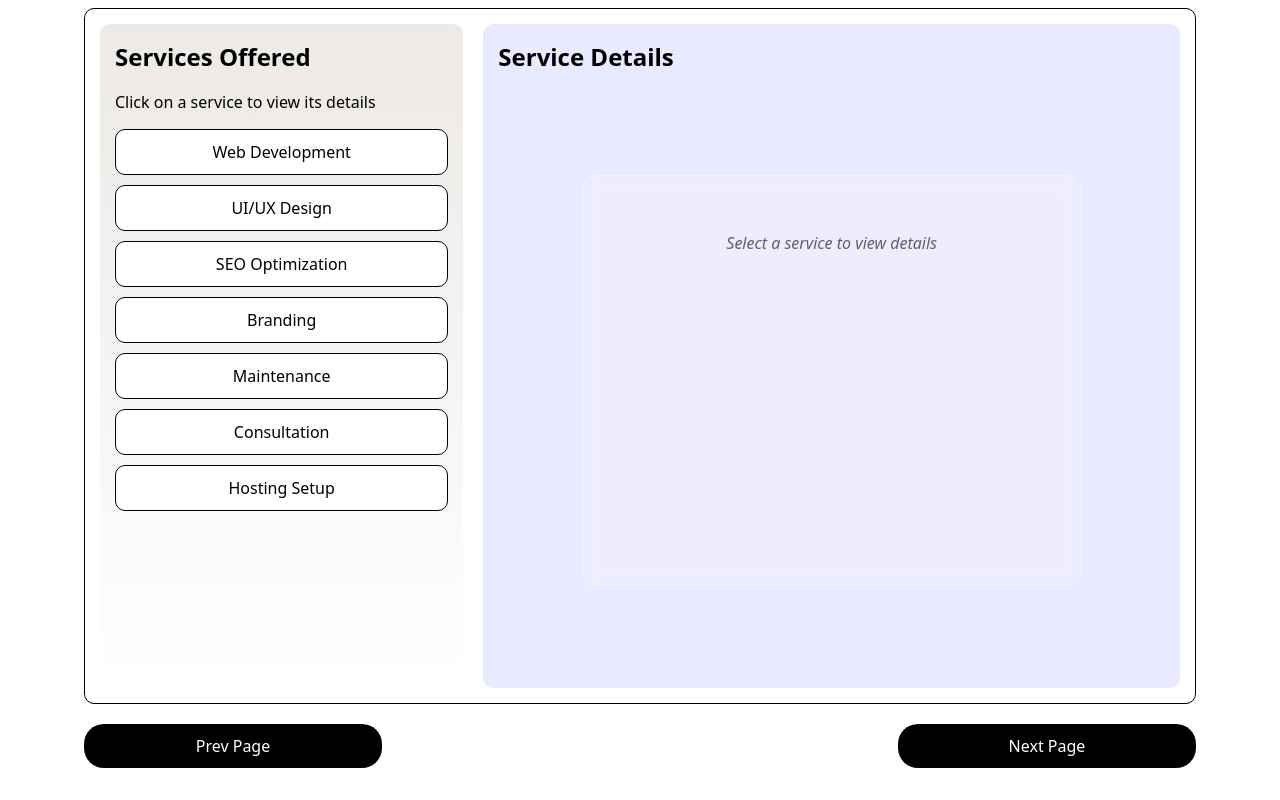
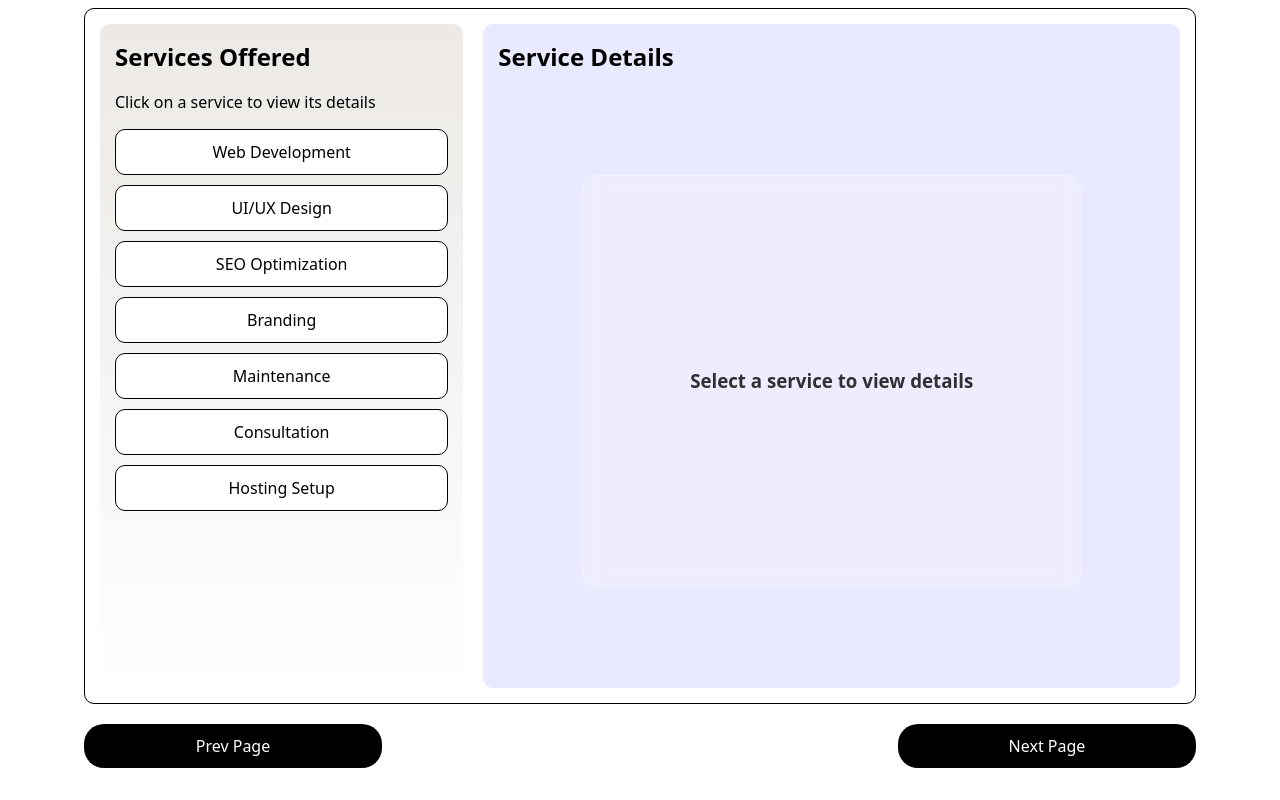
Before and after one commit to developer866/My_World, a React (Vite) app: page /Services in a window 1280 px wide. Built offline with nearby package versions, Linux system fonts and the light colour scheme.

Commit message:
Update Service.jsx to use an h3 for placeholder text; enhance styling in service.css for better layout and visibility

```diff
--- a/src/Pages/Service.jsx
+++ b/src/Pages/Service.jsx
@@ -45,7 +45,7 @@ function Service() {
               <p>{selectedService.description}</p>
             </>
           ) : (
-            <p className="placeholder_text">Select a service to view details</p>
+            <h3 className="placeholder_text">Select a service to view details</h3>
           )}
         </div>
       </div>
--- a/src/Pages/service.css
+++ b/src/Pages/service.css
@@ -78,6 +78,9 @@ h2 {
   width: 70%;
   height: 60%;
   padding: 15px;
+  display: flex;
+  justify-content: space-around;
+  flex-direction: column;
   margin: auto;
   background: rgba(255, 255, 255, 0.2);
   border: 1px solid rgba(255, 255, 255, 0.35);
@@ -91,6 +94,7 @@ h2 {
   .glass_card {
     width: 90%;
     height: 40%;
+
   }
 }
 
@@ -100,7 +104,6 @@ h2 {
 
 .placeholder_text {
   text-align: center;
-  opacity: 0.6;
-  font-style: italic;
+  opacity: 0.8;
   margin-top: 40px;
 }
```
